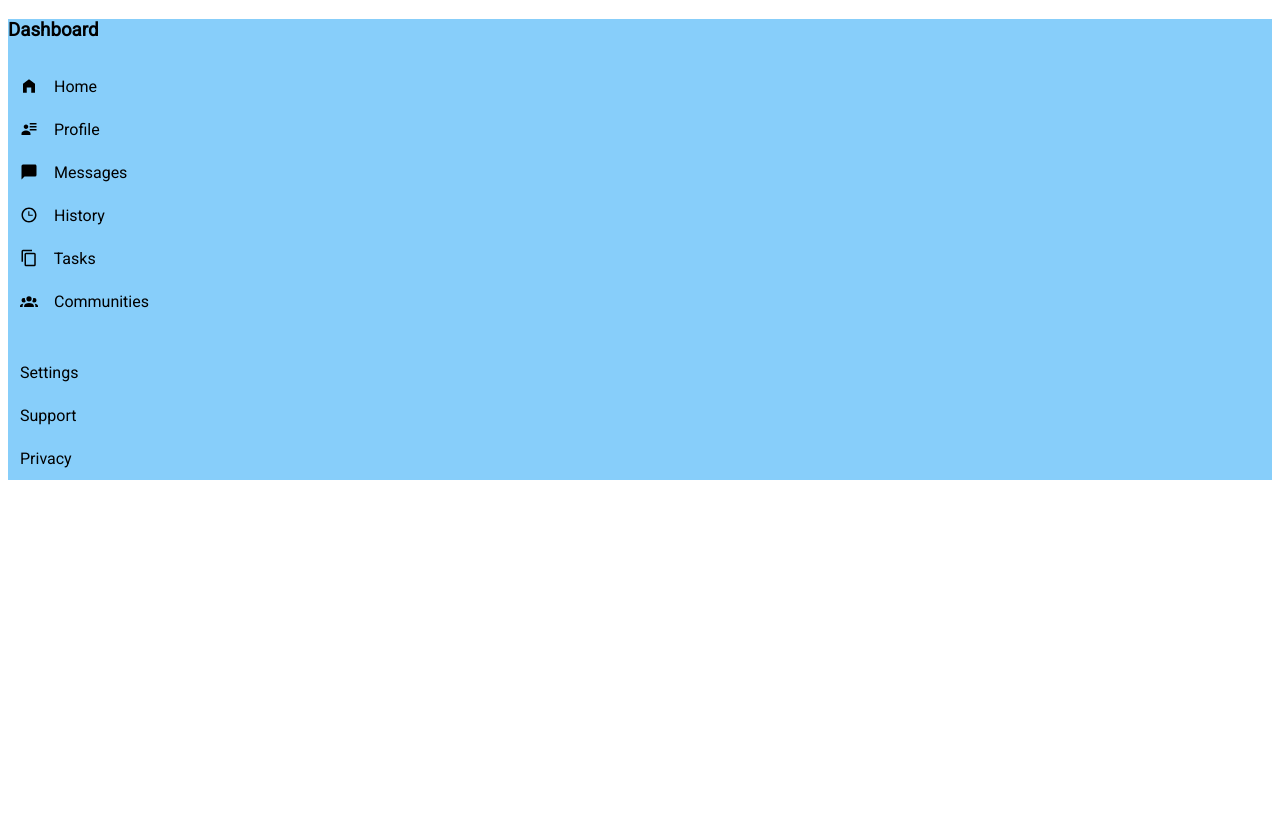
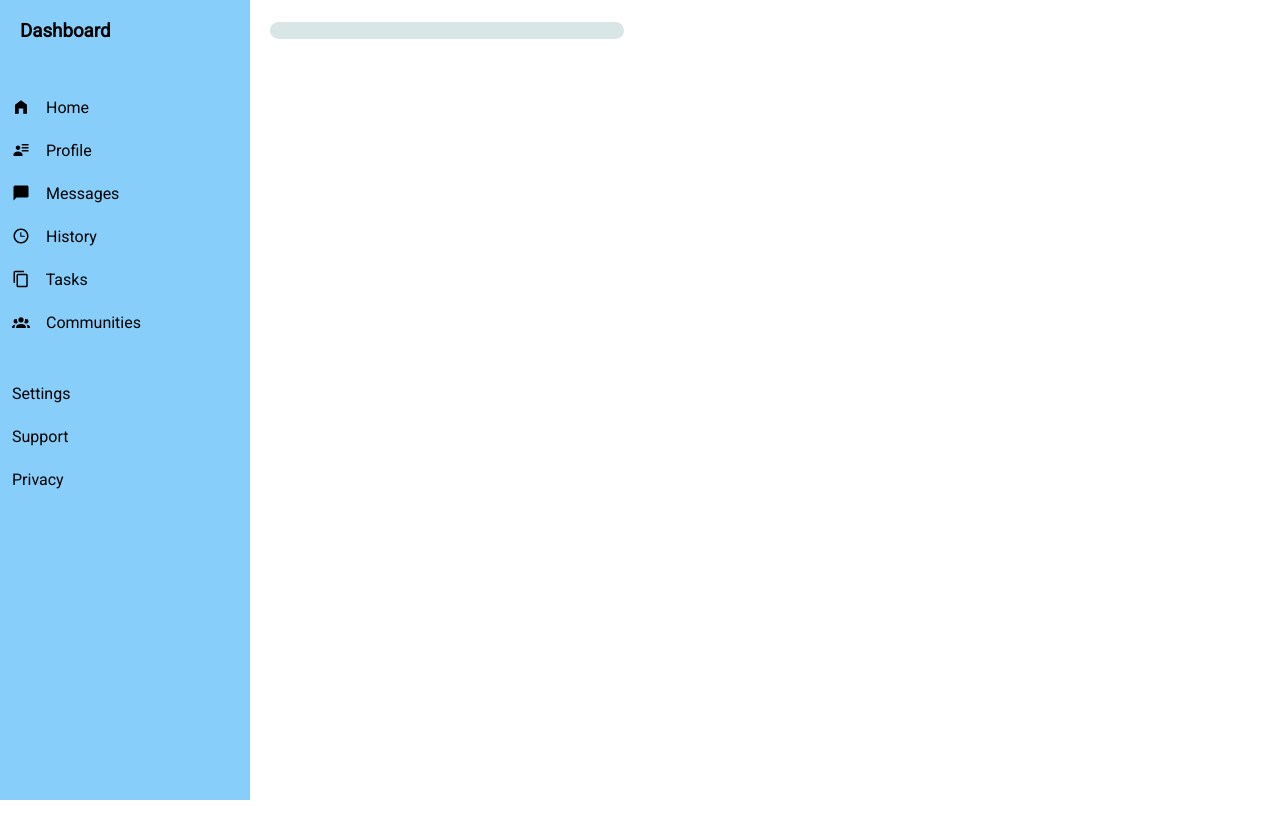
Before and after one commit to BananaWafflez/admin-page, a plain HTML site: page index.html in a window 1280 px wide. After the commit the page ends 800 px from the top, so only its background shows below. Drawn offline with Linux system fonts and the light colour scheme.

Commit message:
Added a search bar for the header, reformed the HTML layout

```diff
--- a/index.html
+++ b/index.html
@@ -7,6 +7,8 @@
     <title>Admin Page</title>
 </head>
 <body>
+
+
     <div class="menubar">
         <h3>Dashboard</h3>
         <div class="menubar" id="manage">
@@ -64,10 +66,12 @@
 
     </div>
 
+    <div class="main">
         <div class="topbar">
             <div class="searchbar">
 
                 <!-- search bar with magnifying glass-->
+                <input type="text" ></input>
 
             </div>
 
@@ -87,6 +91,7 @@
 
             </div>
 
+        </div>
     </div>
 
     <div class="centerwebpage">
--- a/style.css
+++ b/style.css
@@ -1,11 +1,21 @@
 @import url('https://fonts.googleapis.com/css2?family=Roboto&display=swap');
 
 body{
+    display:flex;
+    flex-direction:row;
     height: 100vh;
     font-family: "Roboto";
+    margin:0;
+}
+h3{
+    margin:0;
+    padding:20px;
 }
 .menubar{
     background: lightskyblue;
+    margin:0;
+    width:250px;
+
 }
 .member{
     padding:12px;
@@ -20,3 +30,19 @@ img{
     padding-right: 12px;
     vertical-align: top;
 }
+.topbar{
+
+    color: white;
+    padding:20px;
+    min-width:100vh;
+    height: 100px;
+
+}
+input[type=text]{
+    border-radius: 20px;
+    width: 350px;
+
+    border-style:none;
+    background-color:rgb(216, 230, 230);
+    border-width:thin;
+}
```
Lines whose indentation alone changed are shown as unchanged.
